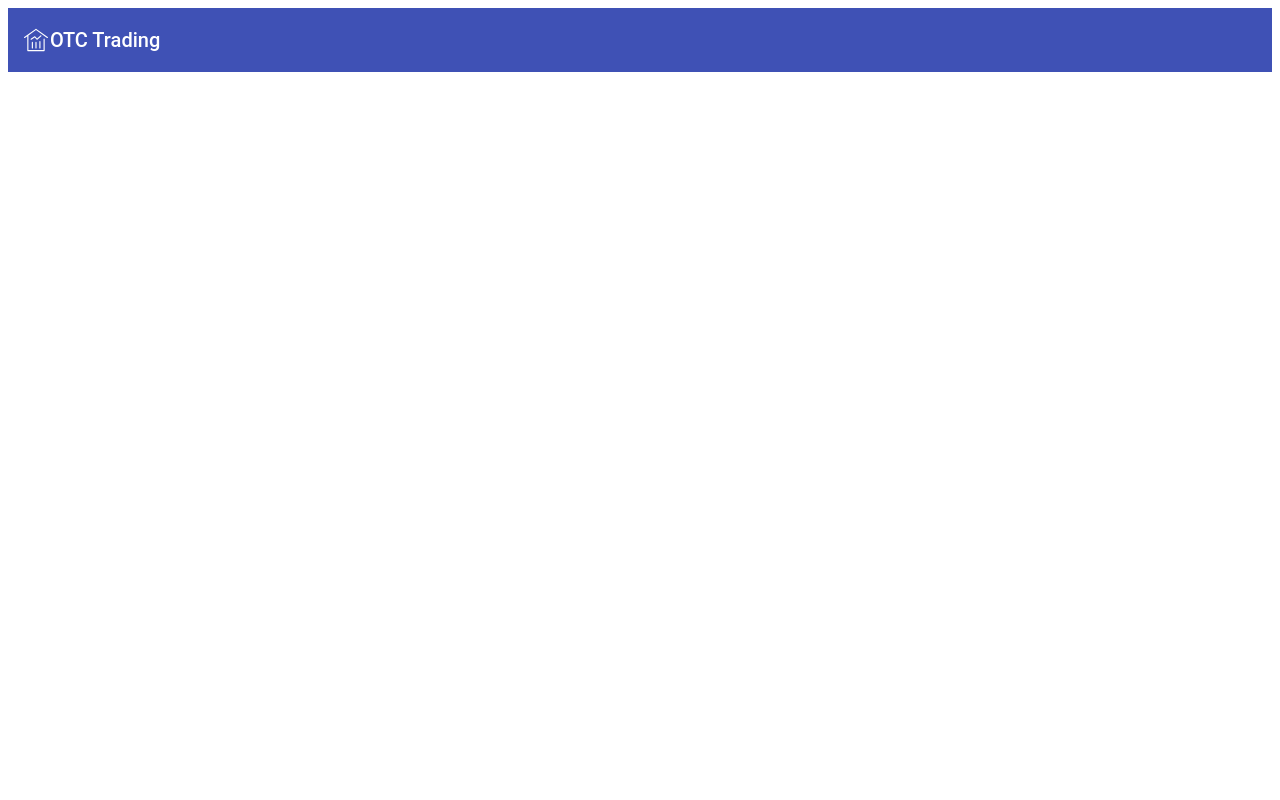
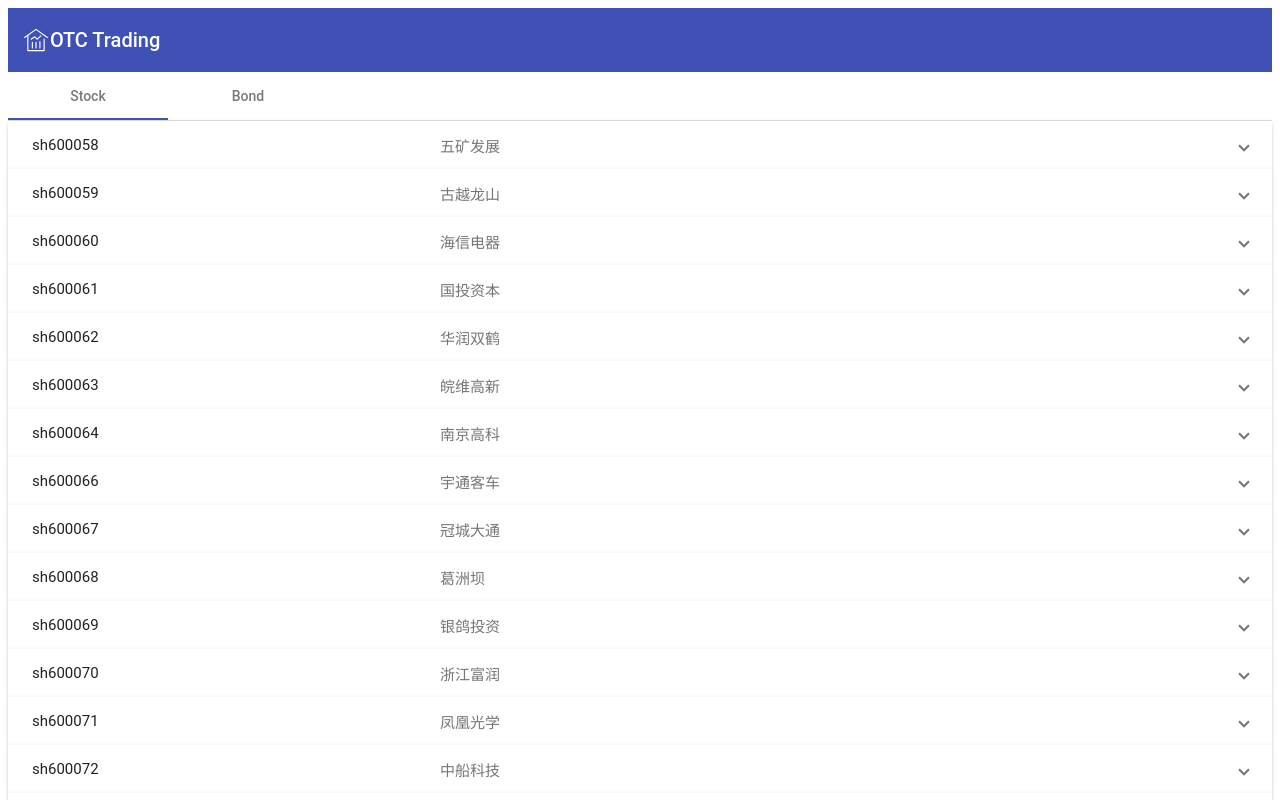
Before and after one commit to fubiye/etrading-ui, an Angular app: page / in a window 1280 px wide. Shown: the top 800 px of the page. Built offline with nearby package versions, Linux system fonts and the light colour scheme.

Commit message:
add navigator

```diff
--- a/src/app/app-routing.module.ts
+++ b/src/app/app-routing.module.ts
@@ -5,7 +5,7 @@ import { StocksComponent } from './stock/stocks.component';
 import { BondComponent } from './bond/bond.component';
 
 const routes: Routes = [
-  {path:'stock', component: StocksComponent},
+  {path:'', component: StocksComponent},
   {path:'bond', component: BondComponent},
 ]
 
--- a/src/app/app.component.html
+++ b/src/app/app.component.html
@@ -3,4 +3,15 @@
   <mat-icon svgIcon="tradingExchange"></mat-icon>
   <span>OTC Trading</span>
 </mat-toolbar>
+<nav mat-tab-nav-bar>
+  <!-- <a mat-tab-link [routerLink]="['/stock']" routerLinkActive #stockLink="routerLinkActive" [active]="stockLink.isActive">Stock</a>
+  <a mat-tab-link [routerLink]="['/bond']" routerLinkActive #bondLink="routerLinkActive" [active]="bondLink.isActive">Bond</a> -->
+  <a mat-tab-link
+     *ngFor="let link of navLinks"
+     [routerLink]="link.path"
+     routerLinkActive #rla="routerLinkActive"
+     [active]="rla.isActive">
+    {{link.label}}
+  </a>
+</nav>
 <router-outlet></router-outlet>
--- a/src/app/app.component.ts
+++ b/src/app/app.component.ts
@@ -7,4 +7,11 @@ import { Component } from '@angular/core';
 })
 export class AppComponent {
   title = 'etrading-ui';
+  navLinks = [{
+    path: '/',
+    label:'Stock'
+  },{
+    path: '/bond',
+    label: 'Bond'
+  }];
 }
```
